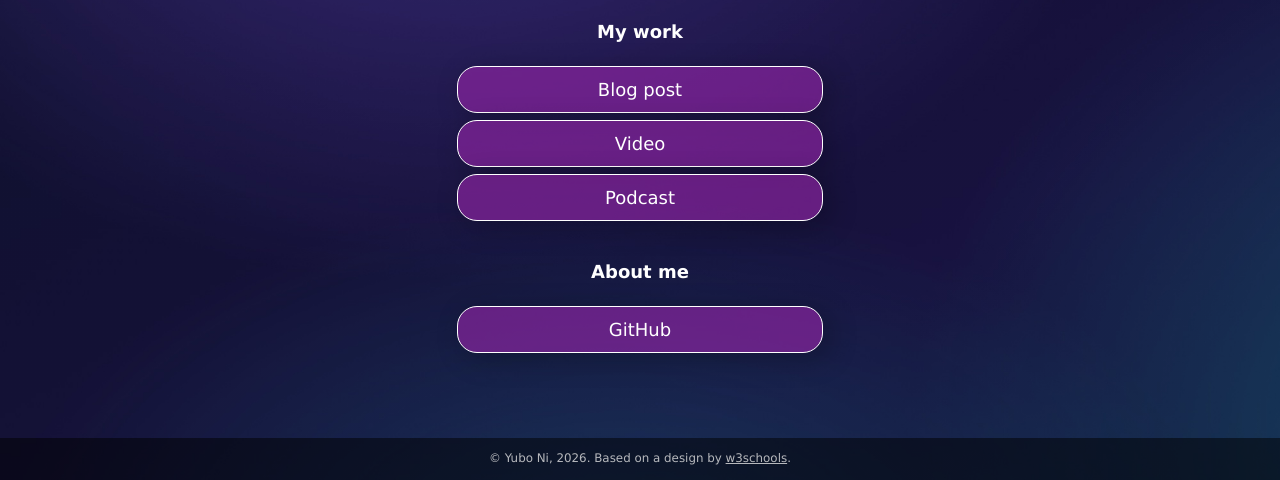
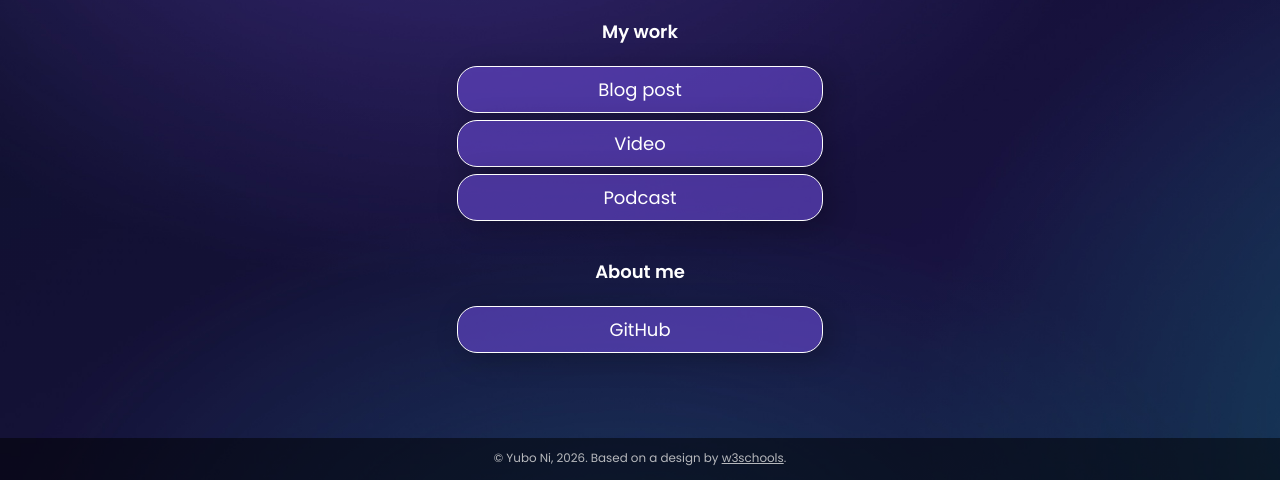
Before and after one commit to NYBBB/nybbb.github.io, a plain HTML site: page index.html in a window 1280 px wide. Shown: the part 320-800 px from the top of the page. Drawn offline with Linux system fonts and the light colour scheme.

Commit message:
Changed color scheme and font

```diff
--- a/css/style.css
+++ b/css/style.css
@@ -1,9 +1,9 @@
 :root {
     --primaryText: #fff;
-    --secondaryText: #ff015e;
-    --primary: rgba(156, 39, 176, .60);
-    --secondary: rgba(255, 1, 94, .60);
-    --buttonHover: rgba(156, 39, 176, .40);
+    --secondaryText: #5fd4e6;
+    --primary: rgba(108, 75, 216, .60);
+    --secondary: rgba(31, 163, 184, .60);
+    --buttonHover: rgba(108, 75, 216, .40);
     --smallButtonHover: rgba(0, 0, 0, .25);
 }
 
@@ -34,7 +34,7 @@ body {
     background-attachment: fixed;
     /* Resizes the background image to cover the entire container */
     background-size: cover;
-    font-family: Futura, Verdana, sans-serif;
+    font-family: "Poppins", sans-serif;
     line-height: 1.5;
     font-size: 18px;
     display: flex;
--- a/index.html
+++ b/index.html
@@ -8,6 +8,9 @@
   <!-- Add your name below -->
   <title>Yubo Ni</title>
   <link rel="stylesheet" href="css/style.css">
+  <link rel="preconnect" href="https://fonts.googleapis.com">
+  <link rel="preconnect" href="https://fonts.gstatic.com" crossorigin>
+  <link href="https://fonts.googleapis.com/css2?family=Poppins:wght@400;600&display=swap" rel="stylesheet">
 </head>
 
 <body class="main-text-color">
```
